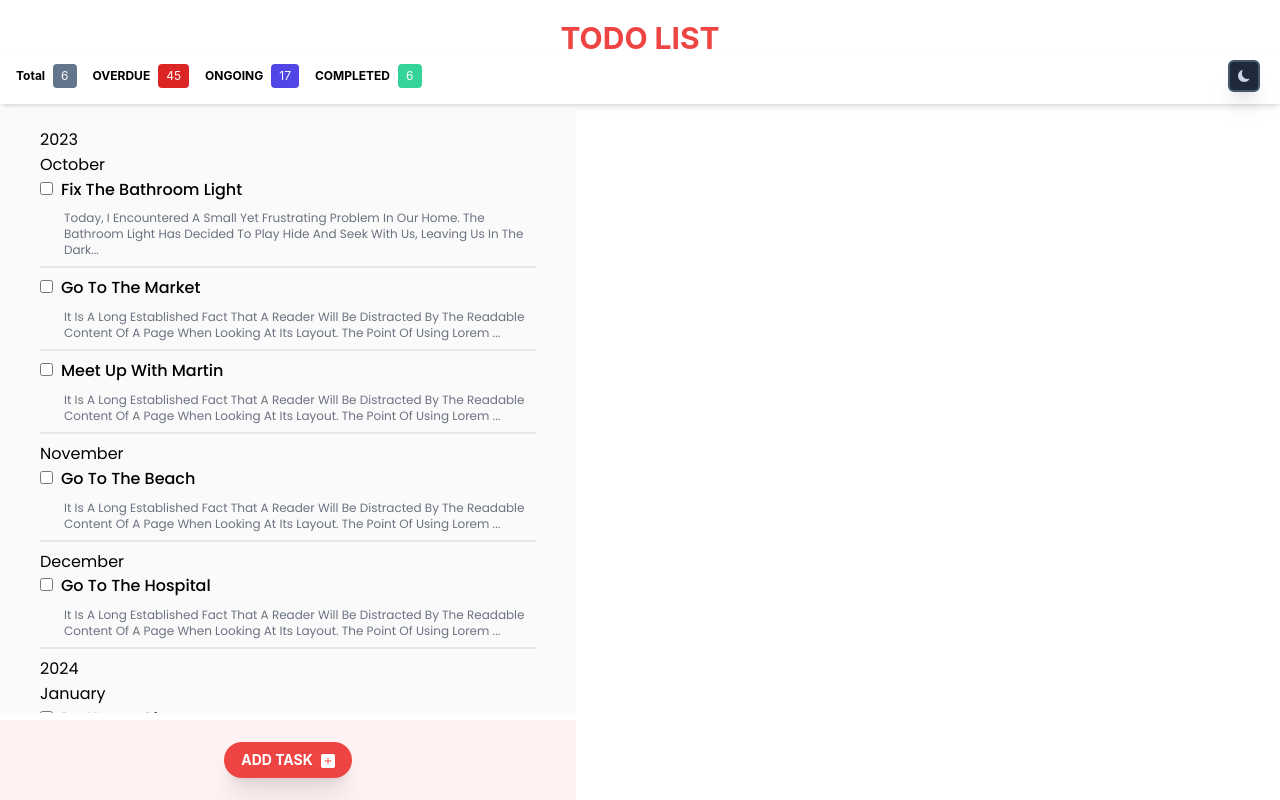
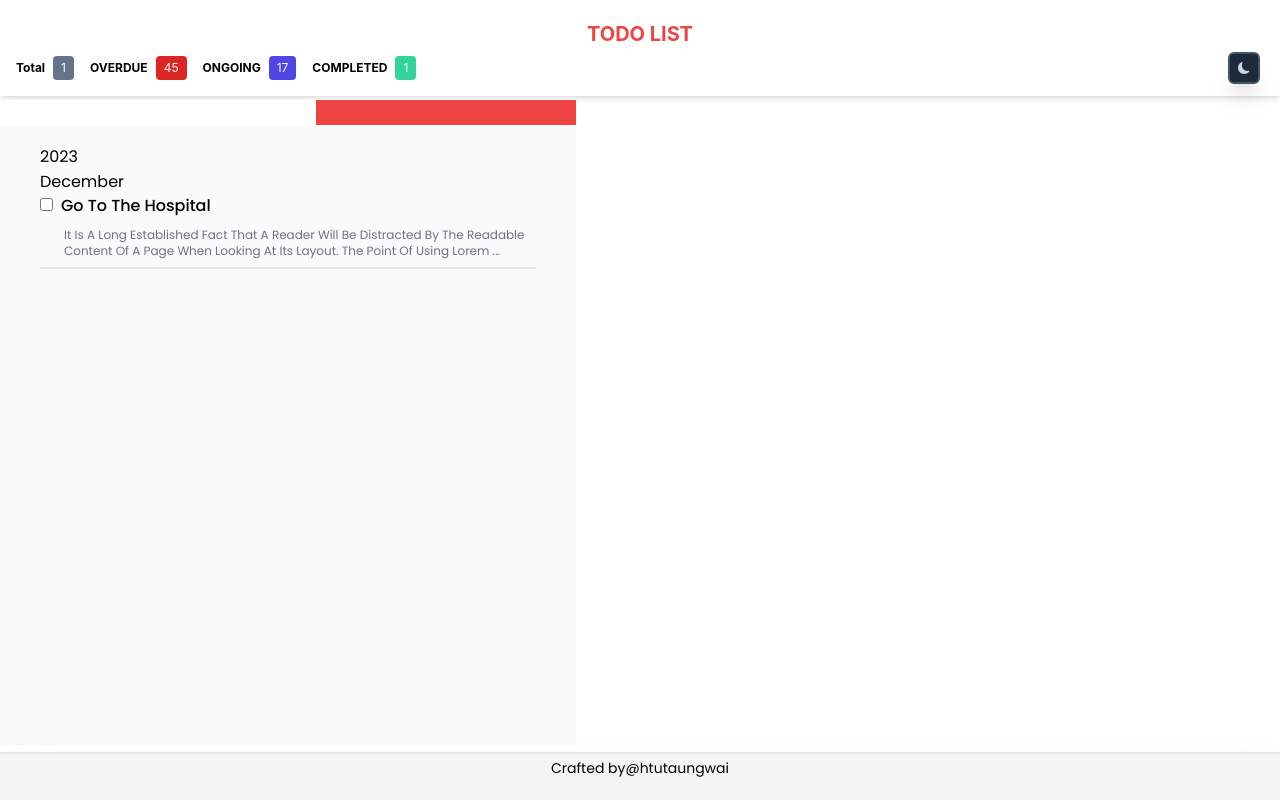
Before and after one commit to htutaungwai/todo-list-with-tailwind-css, a React (Vite) app: page / in a window 1280 px wide. Built offline with nearby package versions, Linux system fonts and the light colour scheme.

Commit message:
added close edit page

```diff
--- a/src/App.jsx
+++ b/src/App.jsx
@@ -14,6 +14,7 @@ import dataTodos from "./data/dataTodos";
 import AddTodo from "./components/AddTodo";
 import ToodList from "./components/TodoList";
 import AddTaskBtn from "./components/AddTaskBtn";
+import Footer from "./components/Footer/Footer";
 
 // DAY.JS
 import dayjs from "dayjs";
@@ -44,7 +45,7 @@ function App() {
       {/* Todo List */}
       <ToodList todos={todos} setTodos={setTodos} />
       {/* ADD TASK BUTTON  */}
-      <AddTaskBtn setShowAddTodo={setShowAddTodo} showAddTodo={showAddTodo} />
+      <Footer />
     </div>
   );
 }
--- /dev/null
+++ b/src/components/Footer/Footer.jsx
@@ -0,0 +1,18 @@
+import React from "react";
+
+const Footer = () => {
+  return (
+    <footer className="w-full h-full poppins text-center text-sm my-auto pt-1 -mt-4 shadow-2xl bg-zinc-100 border-t-2">
+      <p>
+        Crafted by
+        <a href="#" className="line">
+          @htutaungwai
+        </a>
+      </p>
+    </footer>
+  );
+};
+
+export default Footer;
+
+// <AddTaskBtn setShowAddTodo={setShowAddTodo} showAddTodo={showAddTodo} />
--- a/src/components/InnerBodyField/EditWeb.jsx
+++ b/src/components/InnerBodyField/EditWeb.jsx
@@ -7,13 +7,13 @@ import {
   updateSelectedTodo,
 } from "../../features/todosSlice/todosSlice";
 
+import { revealEditPage } from "../../features/showPagesSlice/revealSlice";
+
 const EditWeb = () => {
   const dispatch = useDispatch();
   const { title, description, checked, date, id } = useSelector(
     (state) => state.todo.selectedTodo
   );
-
-  console.log(date);
 
   const onChangeHandler = (value, name) => {
     const typicalObject = {
@@ -52,6 +52,14 @@ const EditWeb = () => {
           onChangeHandler(e.toISOString(), "DATE");
         }}
       />
+
+      <button
+        onClick={() => {
+          dispatch(revealEditPage(false));
+        }}
+      >
+        X
+      </button>
     </div>
   );
 };
--- a/src/components/InnerBodyField/InnerBodyField.jsx
+++ b/src/components/InnerBodyField/InnerBodyField.jsx
@@ -5,7 +5,6 @@ import EditWeb from "./EditWeb";
 
 // REDUX HOOKS
 import { useSelector } from "react-redux";
-console.log(new Date());
 
 const InnerBodyField = () => {
   const showEditPage = useSelector((state) => state.reveal.editPage);
--- a/src/components/TodoList.jsx
+++ b/src/components/TodoList.jsx
@@ -5,13 +5,12 @@ import "./TodoList.css";
 import StatsBar from "./StatsBar";
 import SortedTodoList from "./TodoListField/SortedTodoList";
 import InnerBodyField from "./InnerBodyField/InnerBodyField";
-import TodoFilter from "./TodoListField/TodoFilter/TodoFilter";
 
 const ToodList = () => {
   return (
-    <div className=" w-full h-[90%] ">
+    <div className=" w-full h-[96%] min-h-[96%] ">
       {/* This is H1 heading */}
-      <h1 className={`text-3xl text-red-500 font-bold text-center pt-5 `}>
+      <h1 className={`text-xl text-red-500 font-bold text-center pt-5 `}>
         TODO LIST
       </h1>
 
--- /dev/null
+++ b/src/components/TodoListField/NoTodos.jsx
@@ -0,0 +1,16 @@
+import React from "react";
+import { IoIosPartlySunny } from "react-icons/io";
+
+const NoTodos = () => {
+  return (
+    <div className="w-full min-h-[95%] relative">
+      <div className="absolute top-1/2 -translate-y-1/2 left-1/2 -translate-x-1/2 z-1 text-center ">
+        <IoIosPartlySunny className="m-auto text-9xl  text-zinc-200" />
+        <h2 className="text-md">What a beautiful day</h2>
+        <p className="text-md">you have nothing to do...</p>
+      </div>
+    </div>
+  );
+};
+
+export default NoTodos;
--- a/src/components/TodoListField/SortedTodoList.jsx
+++ b/src/components/TodoListField/SortedTodoList.jsx
@@ -6,6 +6,9 @@ import { useSelector } from "react-redux";
 
 // DATE GENERATOR
 import { primeDateGenerator } from "../../utils/dateFunction";
+import { isObjectEmpty } from "../../utils/objFunctions";
+import NoTodos from "./NoTodos";
+import TodoFilter from "./TodoFilter/TodoFilter";
 
 const SortedTodoList = () => {
   // STATES
@@ -24,9 +27,13 @@ const SortedTodoList = () => {
         mood === "light" ? "bg-zinc-50" : "bg-black  text-white"
       }`}
     >
-      <ul className="poppins capitalize px-10 py-5">
-        {primeSortedObject.length !== 0 &&
-          Object.entries(primeSortedObject).map(([key, value]) => {
+      {/* TODO FILTER */}
+
+      <TodoFilter />
+
+      {!isObjectEmpty(primeSortedObject) ? (
+        <ul className="poppins capitalize px-10 py-5">
+          {Object.entries(primeSortedObject).map(([key, value]) => {
             return (
               <div key={key}>
                 <h2>{key}</h2>
@@ -47,7 +54,10 @@ const SortedTodoList = () => {
               </div>
             );
           })}
-      </ul>
+        </ul>
+      ) : (
+        <NoTodos />
+      )}
     </div>
   );
 };
--- a/src/data/dataTodos.js
+++ b/src/data/dataTodos.js
@@ -7,54 +7,50 @@ const dataTodos = [
     id: "390dpaxwiwo",
     date: "2023-12-28T13:09:00.697Z",
   },
-  {
-    title: "go to the market",
-    checked: false,
-    description:
-      "It is a long established fact that a reader will be distracted by the readable content of a page when looking at its layout. The point of using Lorem Ipsum is that it has a more-or-less normal distribution of letters, as opposed to using 'Content here, content here', making it look like readable English. Many desktop publishing packages and web  ",
-    id: "3900xiwo",
-    date: "2023-10-30T13:09:00.697Z",
-  },
-  {
-    title: "go to the beach",
-    checked: false,
-    description:
-      "It is a long established fact that a reader will be distracted by the readable content of a page when looking at its layout. The point of using Lorem Ipsum is that it has a more-or-less normal distribution of letters, as opposed to using 'Content here, content here', making it look like readable English. Many desktop publishing packages and web ",
-    id: "3900xwiwo",
-    date: "2023-11-05T13:09:00.697Z",
-  },
-  {
-    title: "do house chores",
-    checked: false,
-    description:
-      "It is a long established fact that a reader will be distracted by the readable content of a page when looking at its layout. The point of using Lorem Ipsum is that it has a more-or-less normal distribution of letters, as opposed to using 'Content here, content here', making it look like readable English. Many desktop publishing packages and web ",
-    id: "390dw0xwiwo",
-    date: "2024-01-12T13:09:00.697Z",
-  },
-  {
-    title: "meet up with martin",
-    checked: false,
-    description:
-      "It is a long established fact that a reader will be distracted by the readable content of a page when looking at its layout. The point of using Lorem Ipsum is that it has a more-or-less normal distribution of letters, as opposed to using 'Content here, content here', making it look like readable English. Many desktop publishing packages and web ",
-    id: "w0xwiwo",
-    date: "2023-10-30T16:10:00.332Z",
-  },
-  {
-    title: "fix the bathroom light",
-    checked: false,
-    description: `Today, I encountered a small yet frustrating problem in our home. The bathroom light has decided to play hide and seek with us, leaving us in the dark, quite literally!
-
-      This morning, I stumbled into the bathroom, half-asleep, only to find the light switch yielding no results. At first, I thought it might be a blown bulb, so I attempted to change it, but no luck. The darkness that followed wasn't exactly the energizing start to the day I had in mind.
-
-      Throughout the day, the issue continued to annoy us, especially when it came to late-night trips to the bathroom. It's amazing how much you take a simple thing like a working light for granted until it's gone!
-
-      So, the time has come to take action. Tomorrow, I'll be calling our trusty electrician, [Electrician's Name], to come and take a look. It's a minor inconvenience, but it's a reminder that even the little things can disrupt our daily routines.
-
-      I'll be relieved when the bathroom light is shining brightly again, guiding our way through those early mornings and late-night visits
-      `,
-    id: "390dw0x2wiwo",
-    date: "2023-10-30T09:09:00.743Z",
-  },
+  // {
+  //   title: "go to the market",
+  //   checked: false,
+  //   description:
+  //     "It is a long established fact that a reader will be distracted by the readable content of a page when looking at its layout. The point of using Lorem Ipsum is that it has a more-or-less normal distribution of letters, as opposed to using 'Content here, content here', making it look like readable English. Many desktop publishing packages and web  ",
+  //   id: "3900xiwo",
+  //   date: "2023-10-30T13:09:00.697Z",
+  // },
+  // {
+  //   title: "go to the beach",
+  //   checked: false,
+  //   description:
+  //     "It is a long established fact that a reader will be distracted by the readable content of a page when looking at its layout. The point of using Lorem Ipsum is that it has a more-or-less normal distribution of letters, as opposed to using 'Content here, content here', making it look like readable English. Many desktop publishing packages and web ",
+  //   id: "3900xwiwo",
+  //   date: "2023-11-05T13:09:00.697Z",
+  // },
+  // {
+  //   title: "do house chores",
+  //   checked: false,
+  //   description:
+  //     "It is a long established fact that a reader will be distracted by the readable content of a page when looking at its layout. The point of using Lorem Ipsum is that it has a more-or-less normal distribution of letters, as opposed to using 'Content here, content here', making it look like readable English. Many desktop publishing packages and web ",
+  //   id: "390dw0xwiwo",
+  //   date: "2024-01-12T13:09:00.697Z",
+  // },
+  // {
+  //   title: "meet up with martin",
+  //   checked: false,
+  //   description:
+  //     "It is a long established fact that a reader will be distracted by the readable content of a page when looking at its layout. The point of using Lorem Ipsum is that it has a more-or-less normal distribution of letters, as opposed to using 'Content here, content here', making it look like readable English. Many desktop publishing packages and web ",
+  //   id: "w0xwiwo",
+  //   date: "2023-10-30T16:10:00.332Z",
+  // },
+  // {
+  //   title: "fix the bathroom light",
+  //   checked: false,
+  //   description: `Today, I encountered a small yet frustrating problem in our home. The bathroom light has decided to play hide and seek with us, leaving us in the dark, quite literally!
+  //     This morning, I stumbled into the bathroom, half-asleep, only to find the light switch yielding no results. At first, I thought it might be a blown bulb, so I attempted to change it, but no luck. The darkness that followed wasn't exactly the energizing start to the day I had in mind.
+  //     Throughout the day, the issue continued to annoy us, especially when it came to late-night trips to the bathroom. It's amazing how much you take a simple thing like a working light for granted until it's gone!
+  //     So, the time has come to take action. Tomorrow, I'll be calling our trusty electrician, [Electrician's Name], to come and take a look. It's a minor inconvenience, but it's a reminder that even the little things can disrupt our daily routines.
+  //     I'll be relieved when the bathroom light is shining brightly again, guiding our way through those early mornings and late-night visits
+  //     `,
+  //   id: "390dw0x2wiwo",
+  //   date: "2023-10-30T09:09:00.743Z",
+  // },
 ];
 
 export default dataTodos;
--- a/src/utils/dateFunction.js
+++ b/src/utils/dateFunction.js
@@ -12,7 +12,6 @@ export const primeDateGenerator = (dates) => {
   const primeObject = {};
   dates.sort(byDate);
 
-  console.log(dates);
   dates.forEach((d) => {
     const dd = new Date(d.date);
     if (!primeObject[dd.getFullYear()]) {
--- /dev/null
+++ b/src/utils/objFunctions.js
@@ -0,0 +1,9 @@
+export function isObjectEmpty(obj) {
+  for (const prop in obj) {
+    if (Object.hasOwn(obj, prop)) {
+      return false;
+    }
+  }
+
+  return true;
+}
```
